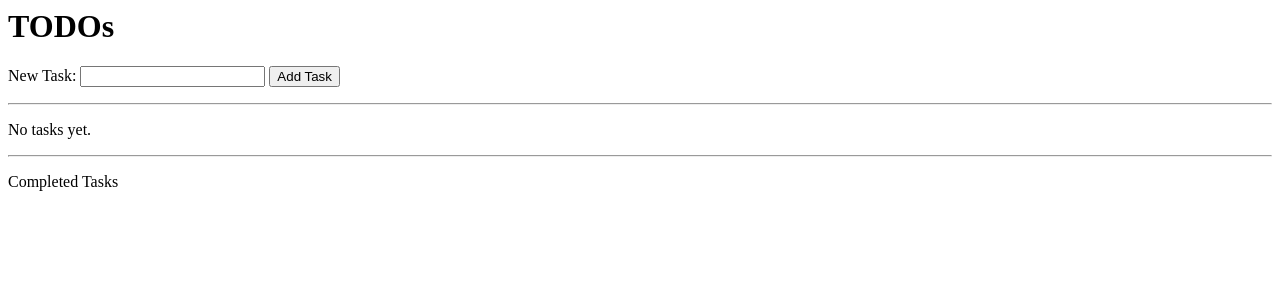
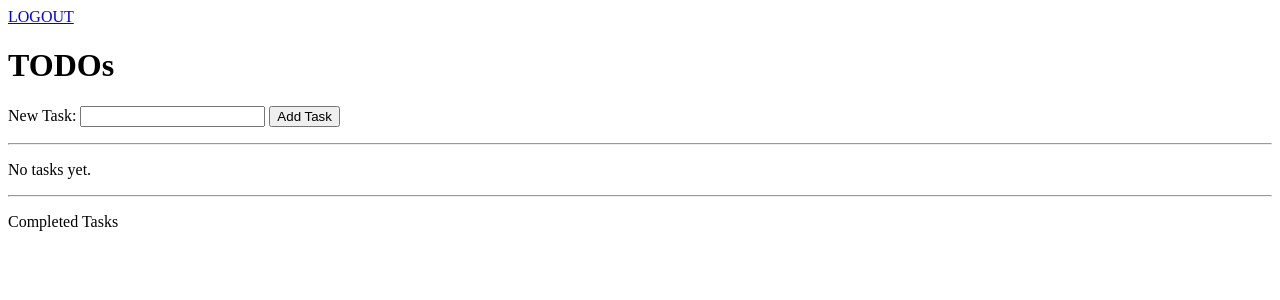
Before and after one commit to MeGodzillaUDead/get-it-done, a Flask app: page / in a window 1280 px wide. Shown: the top 300 px of the page. Run offline with Flask 2, Linux system fonts and the light colour scheme; the visitor is signed in with stand-in values (Sample User, id 1); data that the repository does not hold is empty.

Commit message:
added logout button to base.html

```diff
--- a/templates/base.html
+++ b/templates/base.html
@@ -3,6 +3,9 @@
 	<title>{{title}}</title>
 </head>
 <body>
+	<div>
+		<a href="/logout">LOGOUT</a>
+	</div>
 	{% block content %}
 	{% endblock %}
 </body>
```
